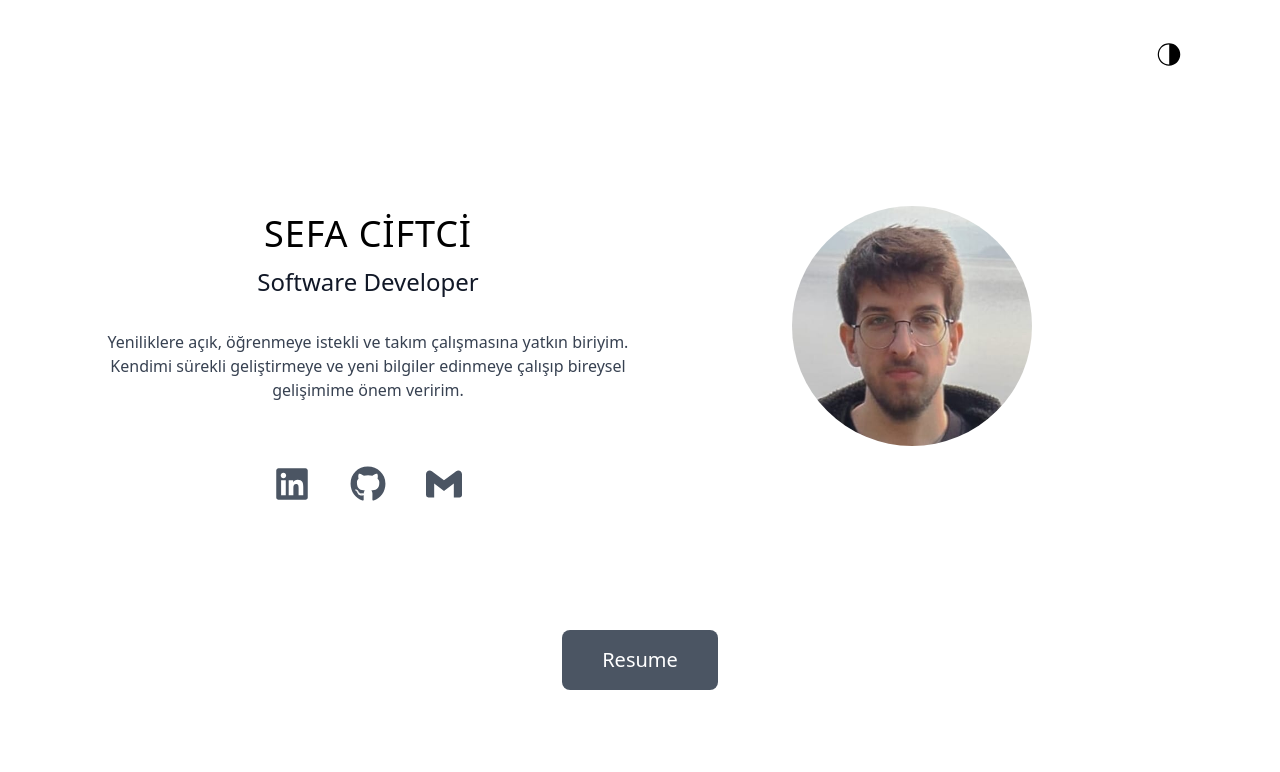
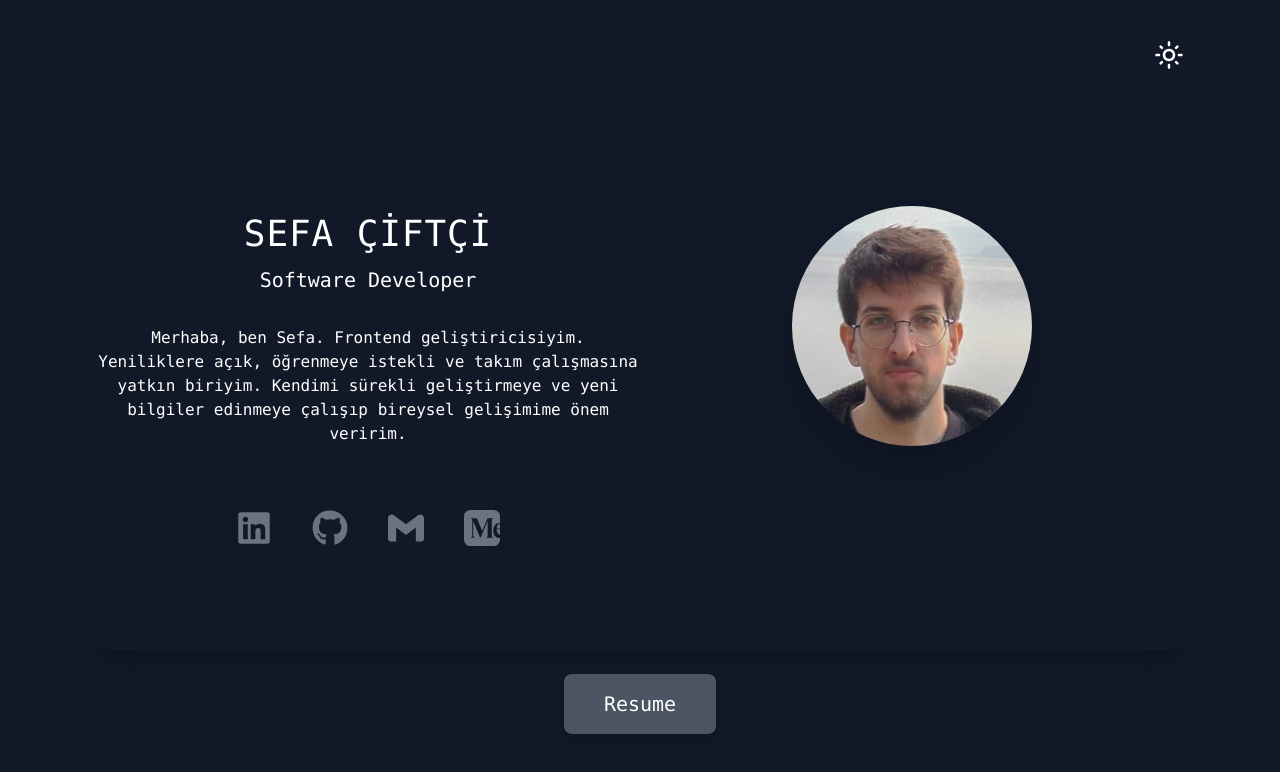
Before and after one commit to Sefaciftci/SefaCiftci, a React (Vite) app in the folder personalWebsite/: page / in a window 1280 px wide. Shown: the top 772 px of the page. Built offline with nearby package versions, Linux system fonts and the light colour scheme.

Commit message:
adding icons for dark mode

```diff
--- a/personalWebsite/src/App.jsx
+++ b/personalWebsite/src/App.jsx
@@ -3,35 +3,37 @@ import { WiMoonAltThirdQuarter } from "react-icons/wi";
 import { FaLinkedin } from "react-icons/fa";
 import { FaGithub } from "react-icons/fa";
 import { SiGmail } from "react-icons/si";
+import { SiMedium } from "react-icons/si";
+import { MdOutlineLightMode } from "react-icons/md";
+import { MdDarkMode } from "react-icons/md";
 import { useState } from "react";
 import profile from './assets/profile.jpeg';
-import resume from './resume/Sefa.Ciftci.pdf';
+import resume from './assets/resume/Sefa.Ciftci.pdf';
 
 function App() {
 
-  const [darkMode, setDarkMode] = useState(false)
+  const [darkMode, setDarkMode] = useState(true)
 
   return (
     <div className={darkMode? 'dark' : '' }>
-
-
-    <main className="bg-white px-10 md:px-24 dark:bg-gray-900 min-h-screen">
+    <main className="bg-white px-10 font-mono	 md:px-24 dark:bg-gray-900 min-h-screen">
       <section>
         <nav className="flex justify-end py-10  mb-12 md:mb-16">
           <ul className="flex items-center text-l">
             <li onClick={()=> setDarkMode(!darkMode)}>
-              <WiMoonAltThirdQuarter className="text-3xl cursor-pointer dark:bg-white dark:rounded-full" />
+              {darkMode ? <MdOutlineLightMode className="text-3xl cursor-pointer text-white  dark:rounded-full" /> :
+               <MdDarkMode className="text-3xl cursor-pointer  dark:rounded-full" /> }
             </li>
 
           </ul>
         </nav>
 
-        <div className="md:flex ">
-          <div className="text-center py-10 md:w-1/2 dark:text-white">
-            <h3 className="text-4xl mb-3 tracking-wide">SEFA CİFTCİ</h3>
-            <h6 className="text-2xl text-gray-900 mb-5 dark:text-white">Software Developer </h6>
+        <div className="md:flex shadow-xl">
+          <div className="text-center py-10  md:w-1/2 dark:text-white ">
+            <h3 className="text-4xl mb-3 tracking-wide">SEFA ÇİFTÇİ</h3>
+            <h6 className="text-xl text-gray-900 mb-5 dark:text-white"> Software Developer </h6>
             <p className="text-gray-700 md:my-8 dark:text-white">
-              Yeniliklere açık, öğrenmeye istekli ve takım çalışmasına yatkın
+              Merhaba, ben Sefa. Frontend geliştiricisiyim. Yeniliklere açık, öğrenmeye istekli ve takım çalışmasına yatkın
               biriyim. Kendimi sürekli geliştirmeye ve yeni bilgiler edinmeye
               çalışıp bireysel gelişimime önem veririm.
             </p>
@@ -46,12 +48,15 @@ function App() {
               <a href="mailto:sefaciftci.cs@gmail.com" className="cursor-pointer hover:text-gray-900 ease-in duration-300 hover:dark:text-gray-600">
                 <SiGmail />
               </a>
+              <a href="https://medium.com/@sefaciftci.cs" className="cursor-pointer hover:text-gray-900 ease-in duration-300 hover:dark:text-gray-600">
+                <SiMedium />
+              </a>
             </div>
           </div>
 
-          <div className="flex justify-center mx-auto my-8 md:w-1/2 ">
+          <div className="flex justify-center mx-auto my-8 md:w-1/2  ">
             <img
-              className="w-60 h-60 md:w-75 md:h-75 object-cover rounded-full"
+              className="w-60 h-60 md:w-75 shadow-2xl md:h-75 object-cover rounded-full"
               src={profile}
             ></img>
           </div>
@@ -59,8 +64,9 @@ function App() {
 
         </div>
 
-          <div className="flex justify-center py-6">
-            <a  href={resume} download={resume} className="py-4 px-10  text-xl rounded-lg cursor-pointer bg-gray-600 text-white hover:bg-gray-900 focus: ease-in duration-300 dark:hover:bg-slate-500">
+          <div className="flex justify-center py-6" >
+
+            <a  href={resume} download={resume} className="py-4 px-10 shadow-lg text-white text-xl rounded-lg cursor-pointer bg-gray-600 hover:bg-gray-900 hover:text-white focus: ease-in duration-300 dark:hover:bg-slate-500">
             Resume
             </a>
           </div>
```
Also changed, not shown: 1 other file (tests, documents, lock files or other folders).
